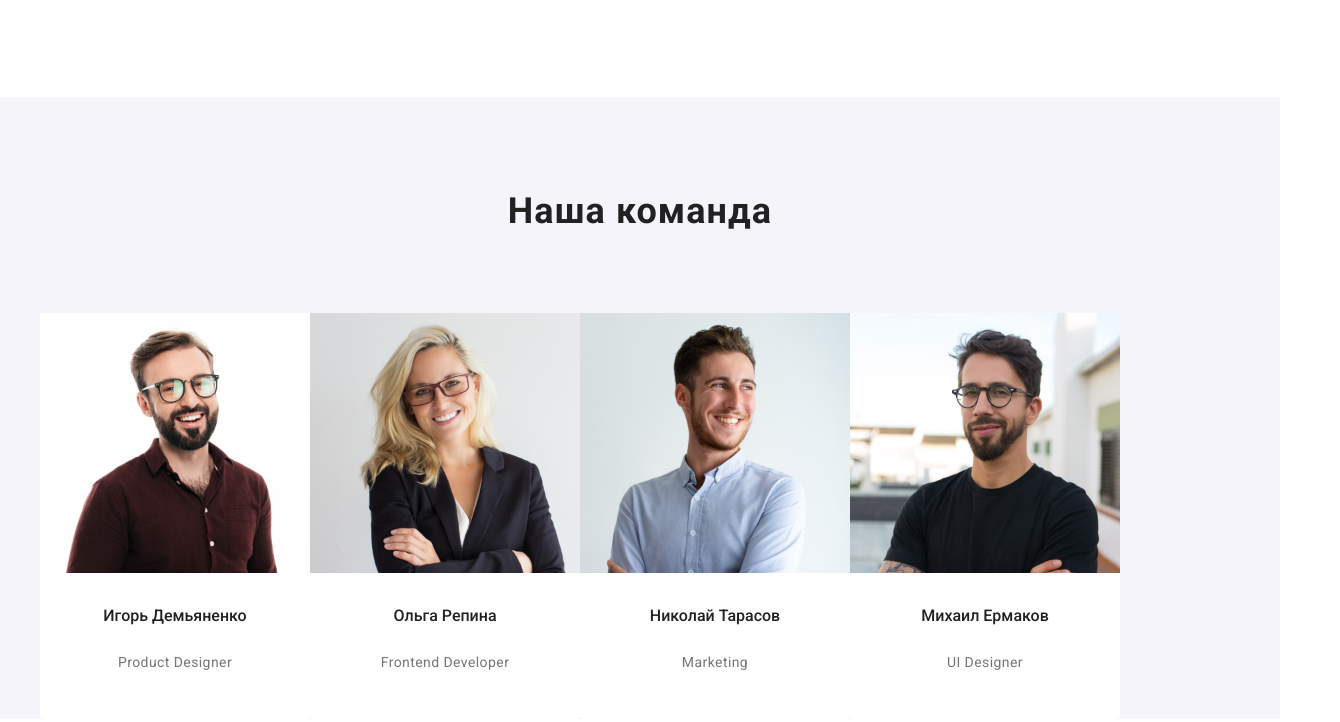
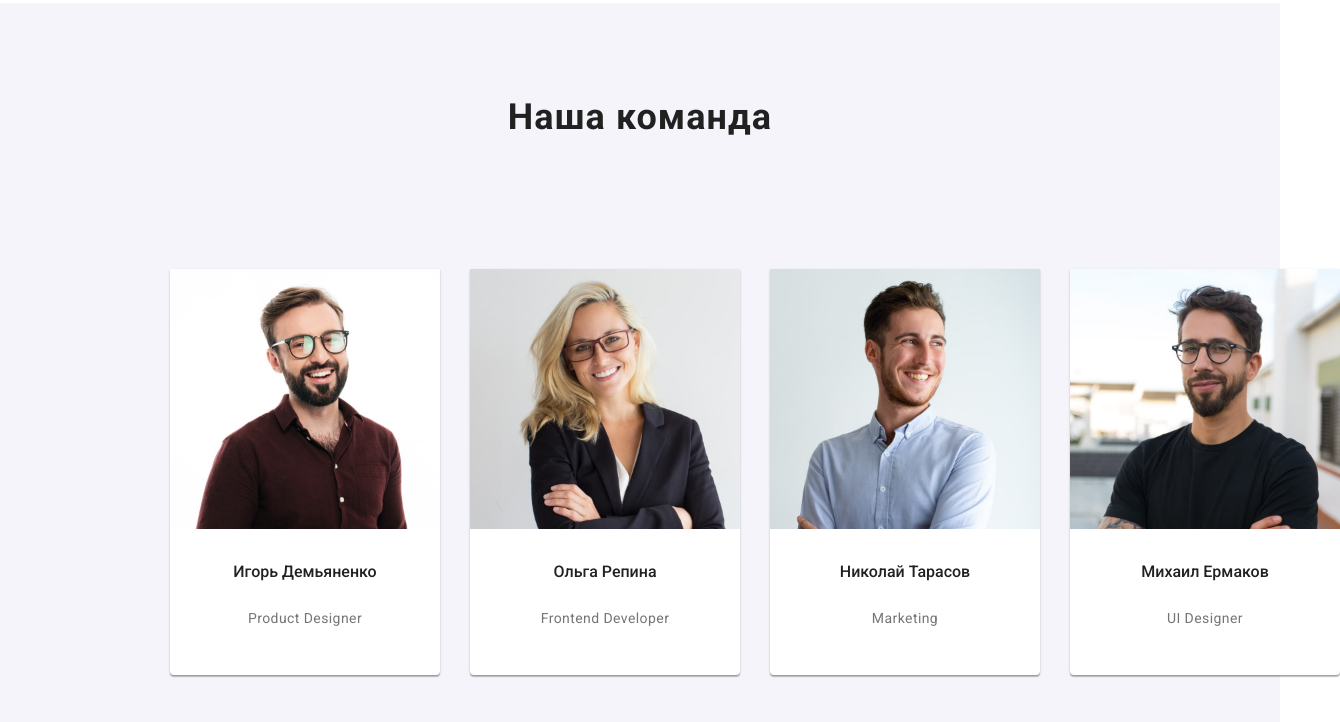
Before and after one commit to veles87/goit-markup-hw-03-, a plain HTML site: page index.html in a window 1280 px wide. Shown: the part 1622-2344 px from the top of the page, 1340 px wide, since content can reach past the window. Drawn offline with nearby package versions, Linux system fonts and the light colour scheme.

Commit message:
Update style.css

```diff
--- a/css/style.css
+++ b/css/style.css
@@ -274,6 +274,8 @@ header .saite-contacts {
   background: #f5f4fa;
 }
 .we {
+  padding: 0px;
+  margin: 0;
   color: var(--team-color);
 }
 .we-1 {
@@ -294,6 +296,8 @@ header .saite-contacts {
   line-height: 1.18;
   text-align: center;
   display: flex;
+  padding: 50px;
+  margin-left: 90px;
 }
 h3 {
   font-family: Roboto;
@@ -304,9 +308,12 @@ h3 {
   color: var(--title-color);
 }
 .team-card {
+  margin-left: 30px;
   background-color: var(--white-color-text);
   border-bottom-left-radius: 4px;
   border-bottom-right-radius: 4px;
+  box-shadow: 0px 1px 3px rgba(0, 0, 0, 0.12), 0px 1px 1px rgba(0, 0, 0, 0.14), 0px 2px 1px rgba(0, 0, 0, 0.2);
+  border-radius: 0px 0px 4px 4px;
 }
 .team-card-title {
   font-weight: var(--secondary--font-weight);
```
